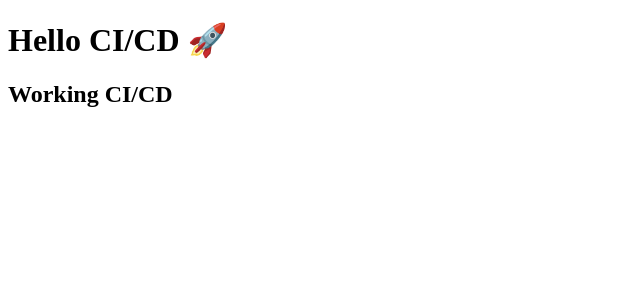
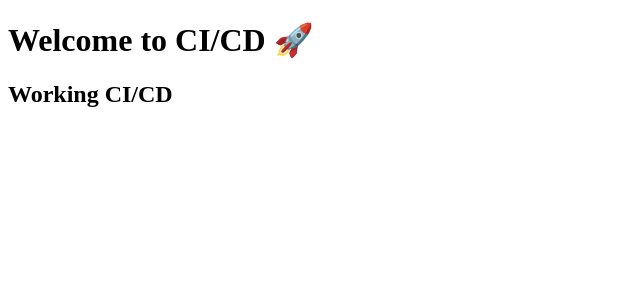
Before and after one commit to saurabhgusain09/first-demo-actions, a React (Create React App) app: page / in a window 1280 px wide. Shown: the top 300 px of the page, without its empty margins (0-640 px from the left). Built offline with nearby package versions, Linux system fonts and the light colour scheme.

Commit message:
with flow

```diff
--- a/src/App.js
+++ b/src/App.js
@@ -1,7 +1,7 @@
 function App() {
   return (
     <div>
-      <h1>Hello CI/CD 🚀</h1>
+      <h1>Welcome to CI/CD 🚀</h1>
       <h2>Working CI/CD</h2>
     </div>
   );
```
